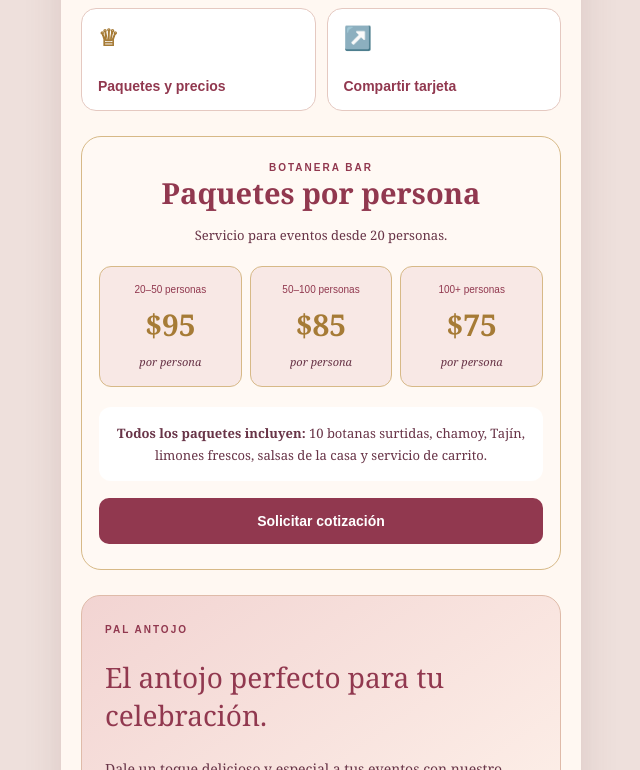
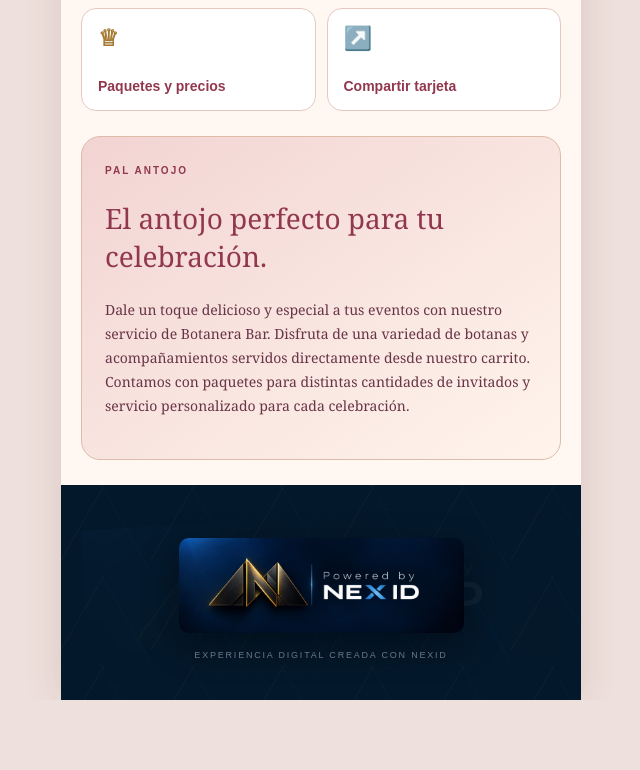
Before and after one commit to nexidbusiness-commits/nexidbusiness-commits.github.io, a plain HTML site: page palantojo/index.html in a window 1280 px wide. Shown: the part 733-1503 px from the top of the page, without its empty margins (319-959 px from the left). After the commit the page ends 1433 px from the top, so only its background shows below. Drawn offline with Linux system fonts and the light colour scheme.

Commit message:
Quitar precios dobles

```diff
--- a/palantojo/index.html
+++ b/palantojo/index.html
@@ -509,49 +509,6 @@ button {cursor:pointer}
 
 </section>
 
-<!-- PRECIOS VISIBLES -->
-<section class="packages">
-
-  <div class="tag">Botanera Bar</div>
-  <h2>Paquetes por persona</h2>
-  <p>Servicio para eventos desde 20 personas.</p>
-
-  <div class="price-grid">
-
-    <div class="price">
-      <small>20–50 personas</small>
-      <strong>$95</strong>
-      <em>por persona</em>
-    </div>
-
-    <div class="price">
-      <small>50–100 personas</small>
-      <strong>$85</strong>
-      <em>por persona</em>
-    </div>
-
-    <div class="price">
-      <small>100+ personas</small>
-      <strong>$75</strong>
-      <em>por persona</em>
-    </div>
-
-  </div>
-
-  <div class="includes">
-    <strong>Todos los paquetes incluyen:</strong>
-    10 botanas surtidas, chamoy, Tajín,
-    limones frescos, salsas de la casa
-    y servicio de carrito.
-  </div>
-
-  <button class="btn"
-          type="button"
-          data-panel="quotePanel">
-    Solicitar cotización
-  </button>
-
-</section>
 
 <!-- PRESENTACION -->
 <section class="statement">
```
